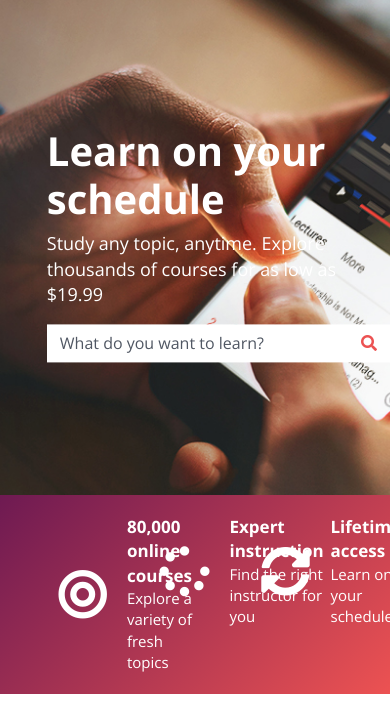
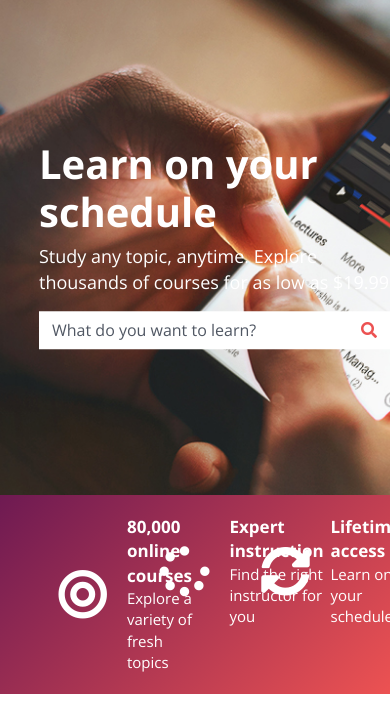
Before and after one commit to dt-japanscript/eLearning.github.io, a plain HTML site: page index.html in a window 390 px wide. Shown: the part 71-787 px from the top of the page. Drawn offline with nearby package versions, Linux system fonts and the light colour scheme.

Commit message:
Make Cover responsive

```diff
--- a/sass/Components/_cover.scss
+++ b/sass/Components/_cover.scss
@@ -19,4 +19,11 @@
     .cover__form {
         @include styleFormSeach($color-white-0, $color-white-0, $color-white-0);
     }
+
+    @include responsive("small") {
+        .cover__content {
+            max-width: 400px;
+            left: 10%;
+        }
+    }
 }
```
Also changed, not shown: css/main.css, 1 other file.
